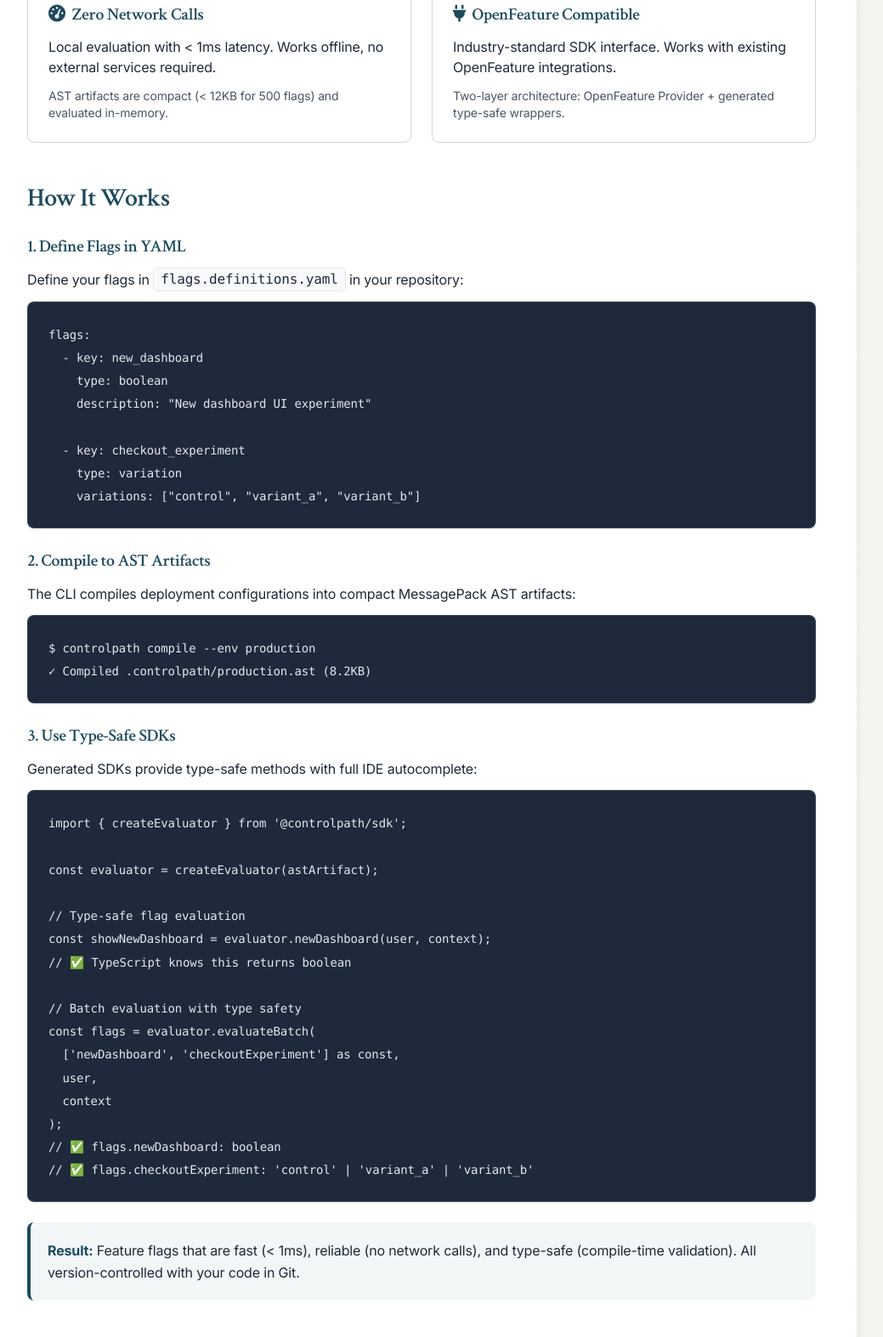
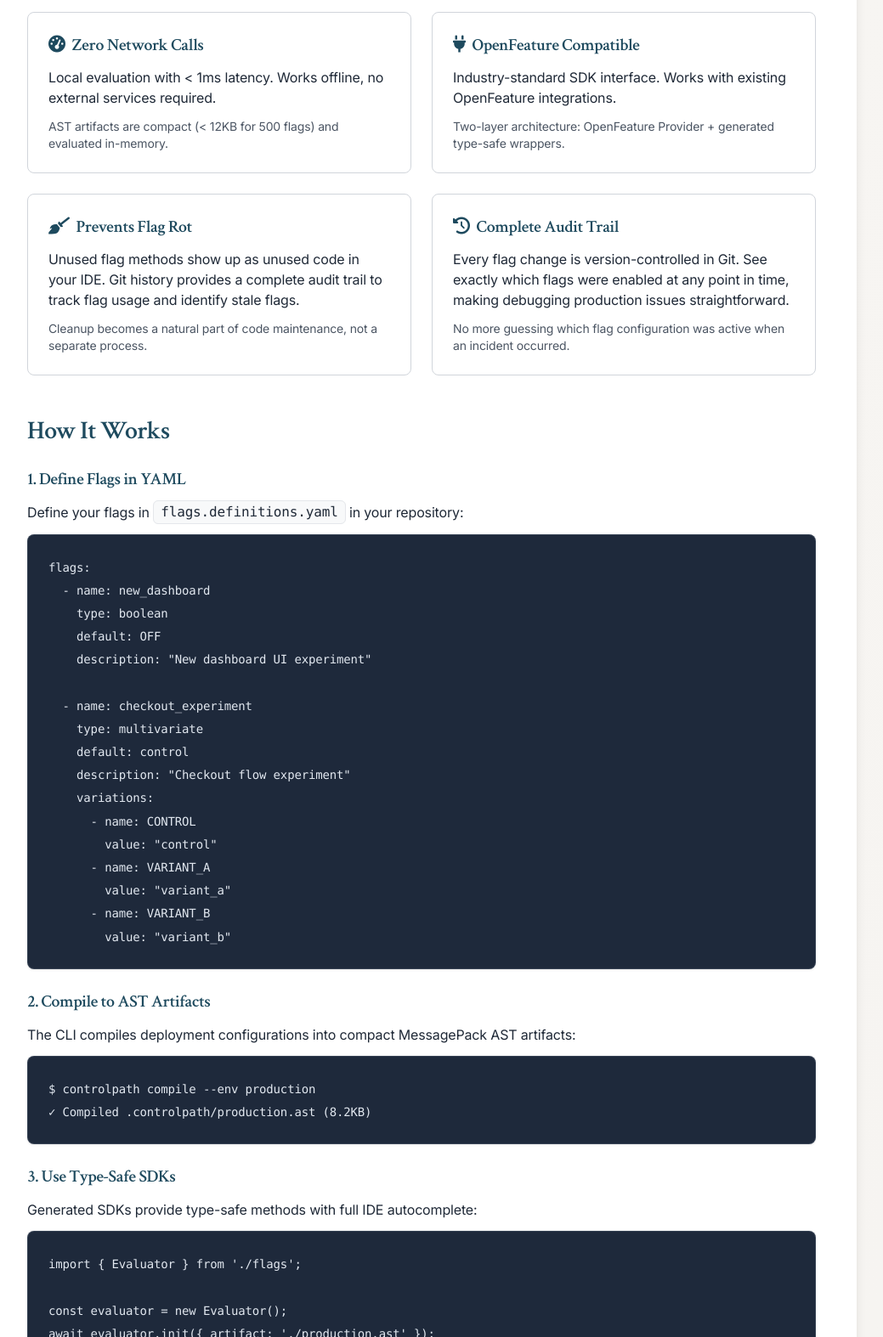
Before and after one commit to release-workshop/website, a plain HTML site: page index.html in a window 1280 px wide. Shown: the part 1226-2800 px from the top of the page at 85% size, without its empty margins (144-1183 px from the left). Drawn offline with nearby package versions, Linux system fonts and the light colour scheme.

Commit message:
adds features

```diff
--- a/index.html
+++ b/index.html
@@ -149,6 +149,7 @@
                     <li><strong>Runtime errors:</strong> String-based APIs like <code>getFlag('new_dashbord')</code> only fail in production</li>
                     <li><strong>Configuration drift:</strong> Flag definitions live separately from code, creating sync issues</li>
                     <li><strong>No type safety:</strong> Typos and incorrect flag names aren't caught until runtime</li>
+                    <li><strong>Flag rot:</strong> Unused flags accumulate over time, cluttering codebases and increasing maintenance burden</li>
                 </ul>
                 <div class="highlight-box mt-6 p-5 rounded-lg">
                     <p class="leading-relaxed">
@@ -208,6 +209,30 @@
                         Two-layer architecture: OpenFeature Provider + generated type-safe wrappers.
                     </p>
                 </div>
+
+                <div class="feature-card p-6 rounded-lg border border-subtle">
+                    <h3 class="text-xl font-semibold mb-3">
+                        <i class="fas fa-broom mr-2" aria-hidden="true"></i>Prevents Flag Rot
+                    </h3>
+                    <p class="mb-3">
+                        Unused flag methods show up as unused code in your IDE. Git history provides a complete audit trail to track flag usage and identify stale flags.
+                    </p>
+                    <p class="text-sm mt-2 text-secondary">
+                        Cleanup becomes a natural part of code maintenance, not a separate process.
+                    </p>
+                </div>
+
+                <div class="feature-card p-6 rounded-lg border border-subtle">
+                    <h3 class="text-xl font-semibold mb-3">
+                        <i class="fas fa-history mr-2" aria-hidden="true"></i>Complete Audit Trail
+                    </h3>
+                    <p class="mb-3">
+                        Every flag change is version-controlled in Git. See exactly which flags were enabled at any point in time, making debugging production issues straightforward.
+                    </p>
+                    <p class="text-sm mt-2 text-secondary">
+                        No more guessing which flag configuration was active when an incident occurred.
+                    </p>
+                </div>
             </div>
         </section>
 
@@ -220,13 +245,22 @@
                         Define your flags in <code>flags.definitions.yaml</code> in your repository:
                     </p>
                     <pre><code>flags:
-  - key: new_dashboard
+  - name: new_dashboard
     type: boolean
+    default: OFF
     description: "New dashboard UI experiment"
 
-  - key: checkout_experiment
-    type: variation
-    variations: ["control", "variant_a", "variant_b"]</code></pre>
+  - name: checkout_experiment
+    type: multivariate
+    default: control
+    description: "Checkout flow experiment"
+    variations:
+      - name: CONTROL
+        value: "control"
+      - name: VARIANT_A
+        value: "variant_a"
+      - name: VARIANT_B
+        value: "variant_b"</code></pre>
                 </div>
 
                 <div>
@@ -243,16 +277,17 @@
                     <p class="leading-relaxed mb-3">
                         Generated SDKs provide type-safe methods with full IDE autocomplete:
                     </p>
-                    <pre><code>import { createEvaluator } from '@controlpath/sdk';
+                    <pre><code>import { Evaluator } from './flags';
 
-const evaluator = createEvaluator(astArtifact);
+const evaluator = new Evaluator();
+await evaluator.init({ artifact: './production.ast' });
 
 // Type-safe flag evaluation
-const showNewDashboard = evaluator.newDashboard(user, context);
+const showNewDashboard = await evaluator.newDashboard(user, context);
 // ✅ TypeScript knows this returns boolean
 
 // Batch evaluation with type safety
-const flags = evaluator.evaluateBatch(
+const flags = await evaluator.evaluateBatch(
   ['newDashboard', 'checkoutExperiment'] as const,
   user,
   context
```
